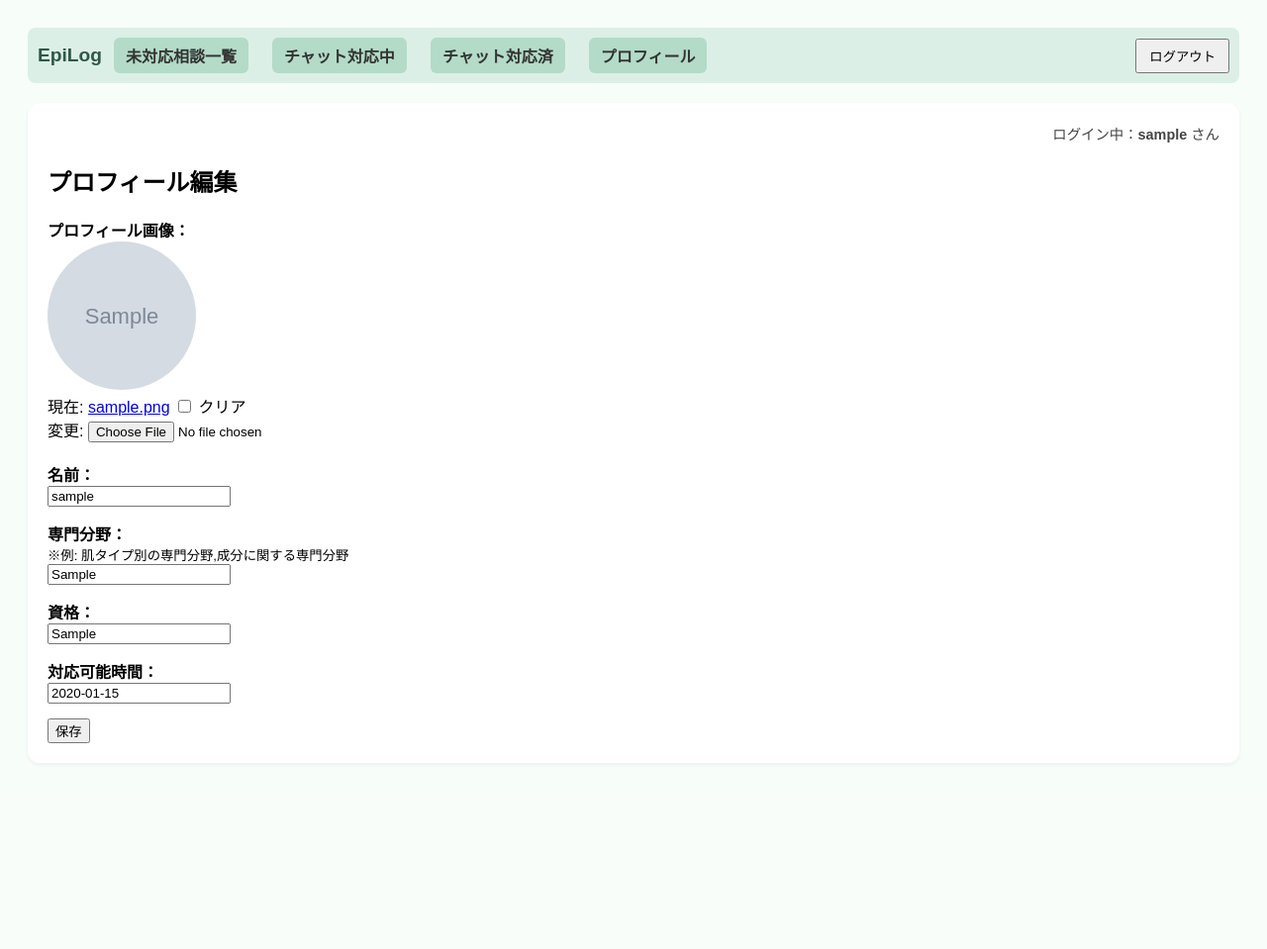
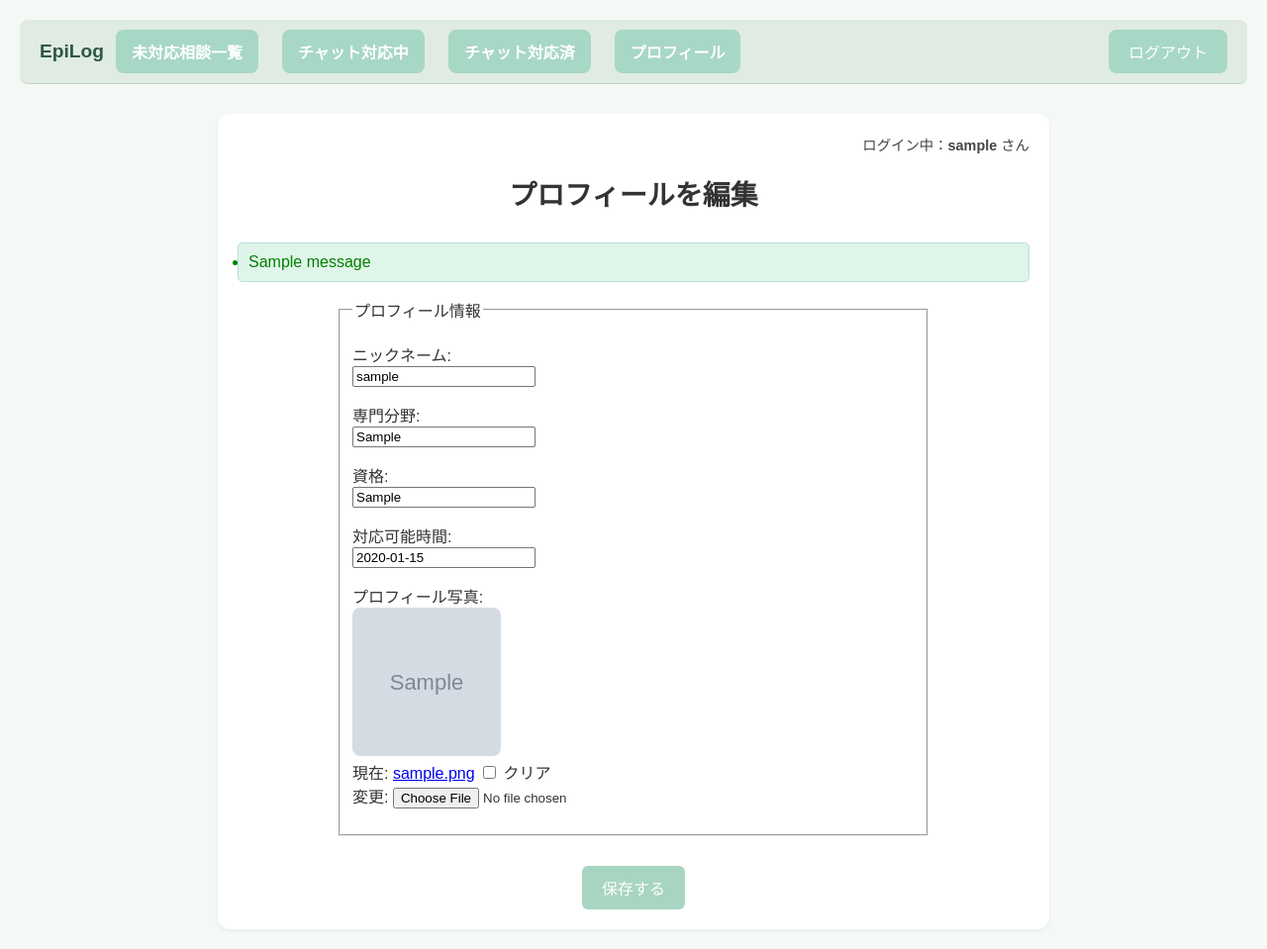
Before and after one commit to yui-mu/Epilog, a Django app: page /advisor/profile/edit/ in a window 1280 px wide. Shown: the whole page at 99% size. Before the commit the page ends 751 px from the top, so only its background shows below. Run offline with Django 5.2, Linux system fonts and the light colour scheme; a user stored in the database is signed in; tables that the repository leaves empty hold one stand-in row (values such as "Sample post"); grey boxes marked "Sample" are stand-in pictures; one stand-in notice (Sample message) is shown.

Commit message:
チャット画面・プロフィール画面などのUIデザインを統一

```diff
--- a/epilog/Epilogapp/templates/advisor/advisor_base.html
+++ b/epilog/Epilogapp/templates/advisor/advisor_base.html
@@ -1,6 +1,68 @@
 {% extends "base_advisor.html" %}
+{% load static %}
 
 {% block navigation %}
+  <style>
+    body {
+      font-family: "Noto Sans JP", sans-serif;
+      background-color: #f5f9f6;
+      color: #333;
+      margin: 0;
+      padding: 20px;
+    }
+
+    nav {
+      background-color: #e0ebe3;
+      padding: 10px 20px;
+      display: flex;
+      flex-wrap: wrap;
+      gap: 12px;
+      align-items: center;
+      margin-bottom: 30px;
+      border-bottom: 1px solid #c1d4c9;
+    }
+
+    nav a {
+      background-color: #a7d7c5;
+      color: white;
+      padding: 10px 16px;
+      border-radius: 8px;
+      text-decoration: none;
+      transition: background-color 0.3s;
+    }
+
+    nav a:hover {
+      background-color: #86cbb0;
+    }
+
+    button {
+      background-color: #a7d7c5;
+      color: white;
+      padding: 10px 20px;
+      border: none;
+      border-radius: 8px;
+      font-size: 1rem;
+      cursor: pointer;
+      transition: background-color 0.3s;
+    }
+
+    button:hover {
+      background-color: #86cbb0;
+    }
+
+    .container {
+      max-width: 800px;
+      margin: auto;
+    }
+
+    .page-title {
+      text-align: center;
+      font-size: 28px;
+      font-weight: bold;
+      margin-bottom: 30px;
+    }
+  </style>
+
   <nav style="display: flex; align-items: center; justify-content: space-between;">
     <div style="display: flex; align-items: center; gap: 12px;">
       <span style="font-weight: bold; color: #2e5947; font-size: 1.2rem;">EpiLog</span>
@@ -12,13 +74,12 @@
     <div>
       <form method="post" action="{% url 'logout' %}" style="display:inline;">
         {% csrf_token %}
-      <button type="submit" style="padding: 6px 12px;">ログアウト</button>
+        <button type="submit">ログアウト</button>
       </form>
     </div>
   </nav>
-{% load static %}
+
+
+
   <script src="{% static 'Epilogapp/js/chat.js' %}"></script>
 {% endblock %}
-<p style="text-align: right; font-size: 0.9em; color: #444; margin: 0 0 10px;">
-    ログイン中：<strong>{{ user.nickname }}</strong> さん
-</p>
--- a/epilog/Epilogapp/templates/advisor/edit_profile.html
+++ b/epilog/Epilogapp/templates/advisor/edit_profile.html
@@ -2,47 +2,86 @@
 {% load static %}
 
 {% block content %}
-<h2 style="margin-bottom: 20px;">プロフィール編集</h2>
+  <h1 class="page-title">プロフィールを編集</h1>
 
-<form method="POST" enctype="multipart/form-data" style="max-width: 600px;">
-  {% csrf_token %}
+  <!-- メッセージ表示 -->
+  {% if messages %}
+    <ul style="padding: 10px; background-color: #e0f5e9; border: 1px solid #b2dfdb; border-radius: 5px;">
+      {% for message in messages %}
+        <li style="color: green;">{{ message }}</li>
+      {% endfor %}
+    </ul>
+  {% endif %}
 
-  <!-- プロフィール画像 -->
-  <div style="margin-bottom: 20px;">
-    <label><strong>プロフィール画像：</strong></label><br>
-    {% if user.profile_photo %}
-      <img src="{{ user.profile_photo.url }}" alt="現在の画像" style="width: 150px; height: 150px; border-radius: 50%;">
-    {% else %}
-      <img src="{% static 'images/default_profile.png' %}" alt="デフォルト画像" style="width: 150px; height: 150px; border-radius: 50%;">
-    {% endif %}
-    <br>
-    {{ form.profile_photo }}
-  </div>
+  <!-- エラーメッセージ -->
+  {% if form.errors %}
+    <div style="color: red; margin-bottom: 15px;">
+      <p>入力に誤りがあります。内容を確認してください。</p>
+    </div>
+  {% endif %}
 
-  <!-- 名前 -->
-  <div style="margin-bottom: 15px;">
-    <label><strong>名前：</strong></label><br>
-    {{ form.nickname }}
-  </div>
+  <form method="post" enctype="multipart/form-data" style="max-width: 600px; margin: auto;">
+    {% csrf_token %}
+    {{ form.non_field_errors }}
 
-  <!-- 専門分野（カンマ区切り入力） -->
-  <div style="margin-bottom: 15px;">
-    <label><strong>専門分野：</strong><br><small>※例: 肌タイプ別の専門分野,成分に関する専門分野</small></label><br>
-    {{ form.expertise }}
-  </div>
+    <fieldset style="margin-bottom: 30px;">
+      <legend>プロフィール情報</legend>
 
-  <!-- 資格 -->
-  <div style="margin-bottom: 15px;">
-    <label><strong>資格：</strong></label><br>
-    {{ form.certification }}
-  </div>
+      <!-- 名前 -->
+      <p>
+        {{ form.nickname.label_tag }}<br>
+        {{ form.nickname }}
+        {% for error in form.nickname.errors %}
+          <span style="color: red;">{{ error }}</span>
+        {% endfor %}
+      </p>
 
-  <!-- 対応可能時間 -->
-  <div style="margin-bottom: 15px;">
-    <label><strong>対応可能時間：</strong></label><br>
-    {{ form.available_time }}
-  </div>
+      <!-- 専門分野 -->
+      <p>
+        {{ form.expertise.label_tag }}<br>
+        {{ form.expertise }}
+        {% for error in form.expertise.errors %}
+          <span style="color: red;">{{ error }}</span>
+        {% endfor %}
+      </p>
 
-  <button type="submit" class="btn btn-primary">保存</button>
-</form>
+      <!-- 資格 -->
+      <p>
+        {{ form.certification.label_tag }}<br>
+        {{ form.certification }}
+        {% for error in form.certification.errors %}
+          <span style="color: red;">{{ error }}</span>
+        {% endfor %}
+      </p>
+
+      <!-- 対応可能時間 -->
+      <p>
+        {{ form.available_time.label_tag }}<br>
+        {{ form.available_time }}
+        {% for error in form.available_time.errors %}
+          <span style="color: red;">{{ error }}</span>
+        {% endfor %}
+      </p>
+
+      <!-- プロフィール画像 -->
+      <p>
+        {{ form.profile_photo.label_tag }}<br>
+        {% if user.profile_photo %}
+          <img src="{{ user.profile_photo.url }}" alt="プロフィール画像" style="width: 150px; height: 150px; border-radius: 8px;"><br>
+        {% else %}
+          デフォルト画像が使用されています。<br>
+        {% endif %}
+        {{ form.profile_photo }}
+        {% for error in form.profile_photo.errors %}
+          <span style="color: red;">{{ error }}</span>
+        {% endfor %}
+      </p>
+    </fieldset>
+
+    <div style="text-align: center;">
+      <button type="submit" style="background-color: #a8d5c2; color: white; padding: 10px 20px; border: none; border-radius: 6px;">
+        保存する
+      </button>
+    </div>
+  </form>
 {% endblock %}
--- a/epilog/Epilogapp/templates/advisor/profile.html
+++ b/epilog/Epilogapp/templates/advisor/profile.html
@@ -33,9 +33,9 @@
     <p><strong>資格：</strong><br>{{ user.certification|default:"ー" }}</p>
     <p><strong>対応可能時間：</strong><br>{{ user.available_time|default:"ー" }}</p>
 
-    <div style="margin-top: 20px;">
-      <a href="{% url 'edit_advisor_profile' %}" class="btn">編集</a>
-    </div>
+    <a href="{% url 'edit_profile' %}" style="display: inline-block; padding: 10px 20px; background-color: #9dd3c5; color: white; text-decoration: none; border-radius: 6px;">
+          プロフィールを編集する
+    </a>
   </div>
 </div>
 {% endblock %}
--- a/epilog/Epilogapp/templates/edit_profile.html
+++ b/epilog/Epilogapp/templates/edit_profile.html
@@ -54,7 +54,7 @@
       <p>
         {{ profile_form.profile_photo.label_tag }}<br>
         {% if user.profile_photo %}
-          現在: {{ user.profile_photo.url }}<br>
+          <img src="{{ user.profile_photo.url }}" alt="プロフィール画像" style="width: 150px; height: 150px; border-radius: 8px;"><br>
         {% endif %}
         {{ profile_form.profile_photo }}
         {% for error in profile_form.profile_photo.errors %}
```
Also changed, not shown: epilog/Epilogapp/templates/advisor/chat_dashboard.html (+7 -4 lines), epilog/Epilogapp/templates/advisor/completed_chats.html (+7 -4 lines), epilog/Epilogapp/templates/chat.html (+15 -10 lines), epilog/Epilogapp/templates/chat_detail.html (+4 -8 lines), 1 other file. Lines whose indentation alone changed are shown as unchanged.
